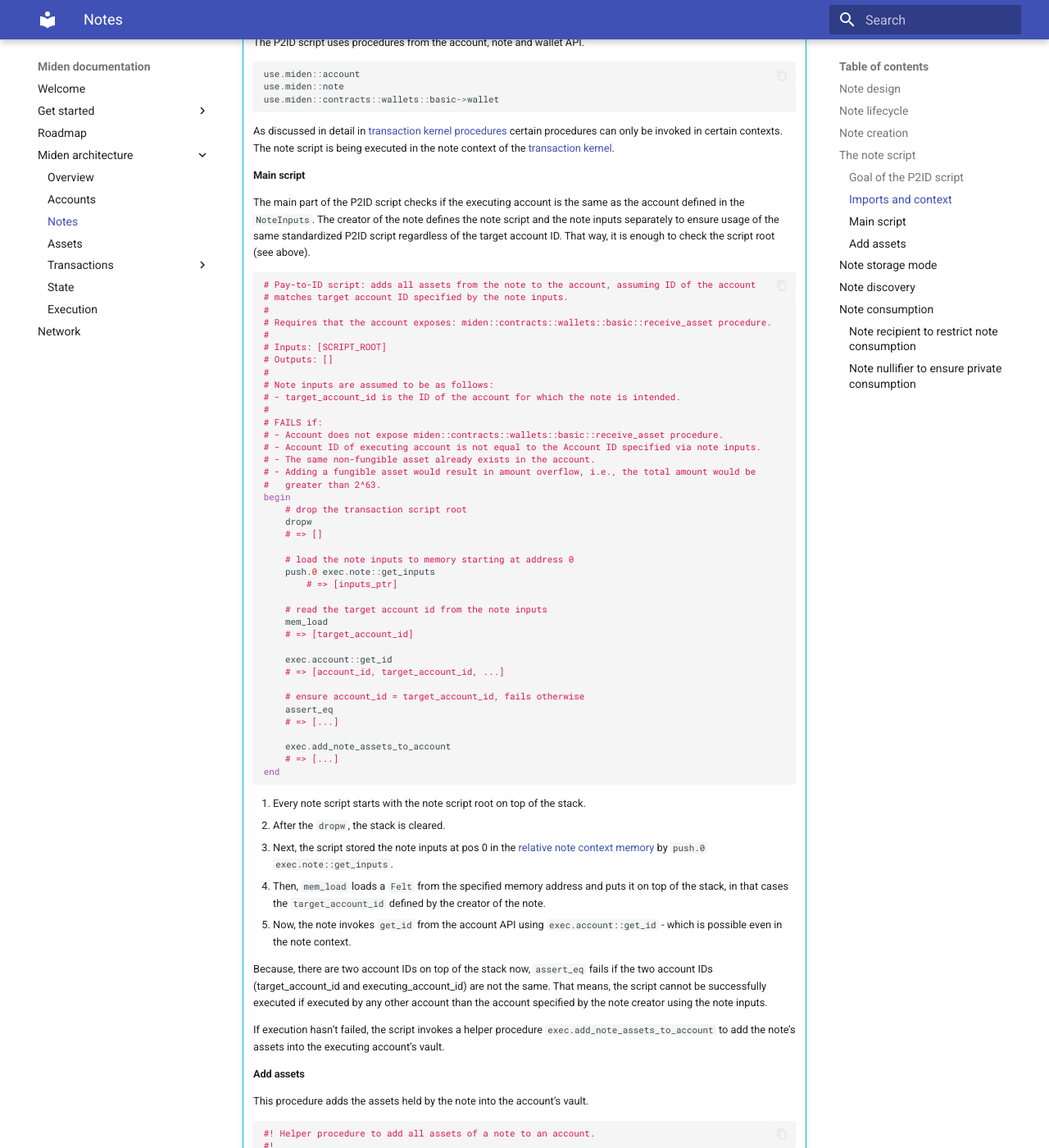
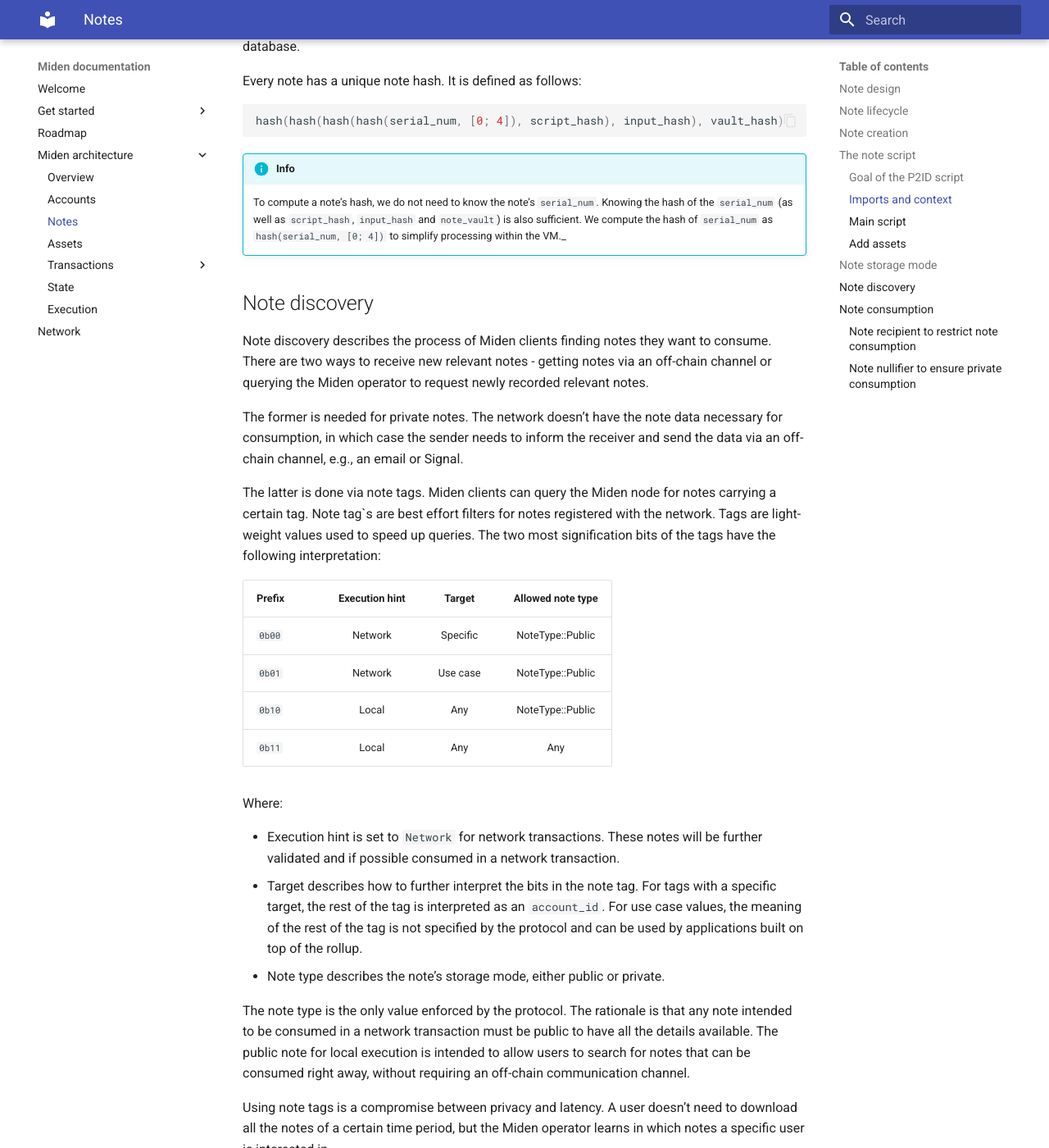
Before and after one commit to 0xPolygonMiden/miden-base, an MkDocs documentation site: the page built from docs/architecture/notes.md, in a window 1280 px wide and 1400 px high, scrolled down 2266 px. Shown: the whole window at 82% size. Built offline with MkDocs 1.6.1 and Material for MkDocs 9.7.7, drawn with Linux system fonts in a browser that asks for light colours; some of the changed text lies outside the part shown.

Commit message:
docs: adding note tags to note discovery

```diff
--- a/docs/architecture/notes.md
+++ b/docs/architecture/notes.md
@@ -52,8 +52,7 @@
 * P2ID and P2IDR scripts are used to send assets to a specific account ID. The scripts check at note consumption if the executing account ID equals the account ID that was set by the note creator as note inputs. The P2IDR script is reclaimable and thus after a certain block height can also be consumed by the sender itself.
 * SWAP script is a simple way to swap assets. It adds an asset from the note into the consumer's vault and creates a new note consumable by the first note's issuer containing the requested asset.
 
-!!! info "Example note script pay to ID (P2ID)"
-    Want to know how to ensure a note can only be consumed by a specified account?</
+??? note "Example note script pay to ID (P2ID)"
 
     #### Goal of the P2ID script
 
@@ -185,7 +184,7 @@
 
 ## Note storage mode
 
-Similar to accounts, there are two storage modes for notes in Miden. Notes can be stored on-chain in the [note database](https://0xpolygonmiden.github.io/miden-base/architecture/state.html#notes-database) with all data publicly visible for everyone. Alternatively, notes can be stored off-chain by committing only the note hash to the note database.
+Similar to accounts, there are two storage modes for notes in Miden - private and public. Notes can be stored publicly in the [note database](https://0xpolygonmiden.github.io/miden-base/architecture/state.html#notes-database) with all data publicly visible for everyone. Alternatively, notes can be stored privately by committing only the note hash to the note database.
 
 Every note has a unique note hash. It is defined as follows:
 
@@ -199,7 +198,27 @@
 ## Note discovery
 
 Note discovery describes the process of Miden clients finding notes they want to consume. There are two ways to receive new relevant notes - getting notes via an off-chain channel or querying the Miden operator to request newly recorded relevant notes.
-The latter is done via note tags. Tags are part of the note's metadata and are represented by a `Felt`. The `SyncState` API of the Miden node requires the Miden client to provide a `note_tag` value which is used as a filter in the operator's response. Tags are useful for note discovery enabling an easy collection of all notes matching a certain tag.
+
+The former is needed for private notes. The network doesn't have the note data necessary for consumption, in which case the sender needs to inform the receiver and send the data via an off-chain channel, e.g., an email or Signal.
+
+The latter is done via note tags. Miden clients can query the Miden node for notes carrying a certain tag. Note tag`s are best effort filters for notes registered with the network. Tags are light-weight values used to speed up queries. The two most signification bits of the tags have the following interpretation:
+
+| Prefix | Execution hint | Target   | Allowed note type |
+| ------ | :------------: | :------: | :----------------:|
+| `0b00` | Network        | Specific | NoteType::Public  |
+| `0b01` | Network        | Use case | NoteType::Public  |
+| `0b10` | Local          | Any      | NoteType::Public  |
+| `0b11` | Local          | Any      | Any               |
+
+Where:
+
+- Execution hint is set to `Network` for network transactions. These notes will be further validated and if possible consumed in a network transaction.
+- Target describes how to further interpret the bits in the note tag. For tags with a specific target, the rest of the tag is interpreted as an `account_id`. For use case values, the meaning of the rest of the tag is not specified by the protocol and can be used by applications built on top of the rollup.
+- Note type describes the note's storage mode, either public or private.
+
+The note type is the only value enforced by the protocol. The rationale is that any note intended to be consumed in a network transaction must be public to have all the details available. The public note for local execution is intended to allow users to search for notes that can be consumed right away, without requiring an off-chain communication channel.
+
+Using note tags is a compromise between privacy and latency. A user doesn't need to download all the notes of a certain time period, but the Miden operator learns in which notes a specific user is interested in.
 
 ## Note consumption
 
```
